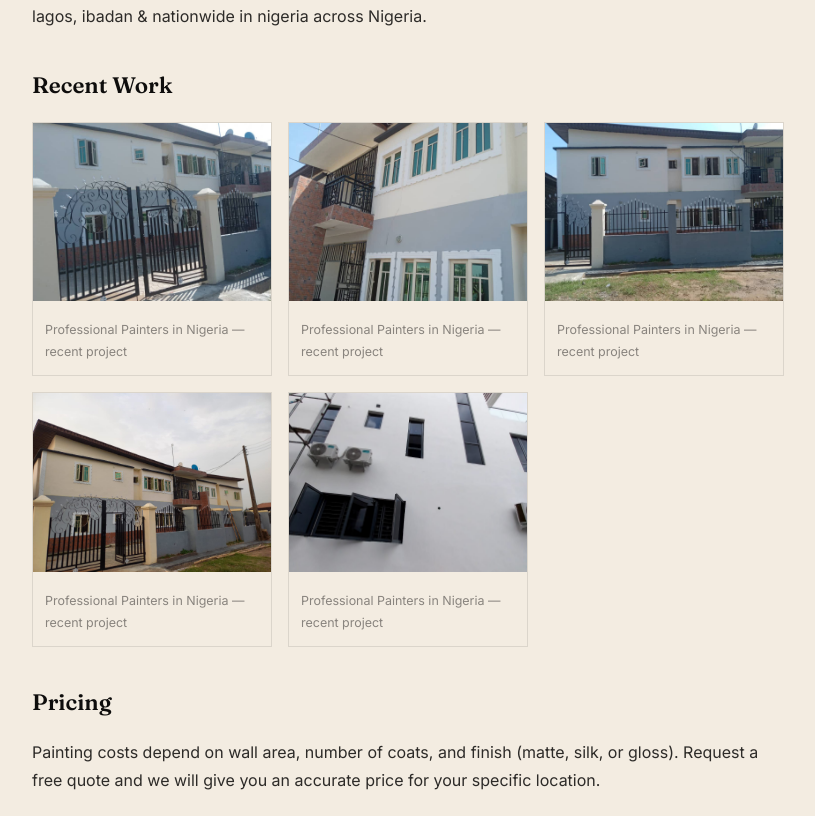
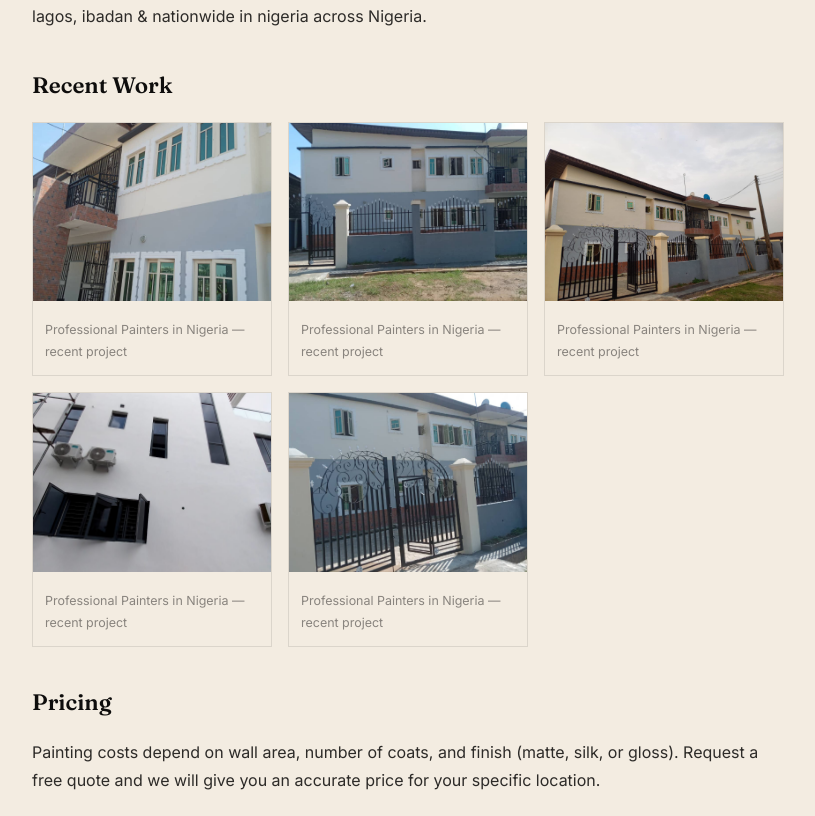
Before and after one commit to ashleybrown22343-max/obdesigns, a React (Vite) app: page /painters-in-nigeria in a window 1280 px wide. Shown: the part 607-1423 px from the top of the page, without its empty margins (232-1047 px from the left). Built offline with nearby package versions, Linux system fonts and the light colour scheme.

Commit message:
Update projects.ts

```diff
--- a/src/data/projects.ts
+++ b/src/data/projects.ts
@@ -7,7 +7,8 @@ export interface ProjectItem {
 }
 
 export const projects: ProjectItem[] = [
-  { id: "painting-1", category: "Painting", image: "/images/ob/painting-1.jpg" },
+
+  { id: "interior-3", category: "Interiors", image: "/images/ob/interior-3.jpg" },
   { id: "painting-2", category: "Painting", image: "/images/ob/painting-2.jpg" },
   { id: "screeding-2", category: "Screeding", image: "/images/ob/screeding-2.jpg" },
   { id: "painting-4", category: "Painting", image: "/images/ob/painting-4.jpg" },
@@ -21,7 +22,7 @@ export const projects: ProjectItem[] = [
   { id: "pop-3", category: "POP Installations", image: "/images/ob/pop-3.jpg" },
   { id: "interior-1", category: "Interiors", image: "/images/ob/interior-1.jpg" },
   { id: "interior-2", category: "Interiors", image: "/images/ob/interior-2.jpg" },
-  { id: "interior-3", category: "Interiors", image: "/images/ob/interior-3.jpg" },
+  { id: "painting-1", category: "Painting", image: "/images/ob/painting-1.jpg" },
   { id: "interior-4", category: "Interiors", image: "/images/ob/interior-4.jpg" },
   { id: "exterior-1", category: "Exteriors", image: "/images/ob/exterior-1.jpg" },
   { id: "exterior-2", category: "Exteriors", image: "/images/ob/exterior-2.jpg" },
```
